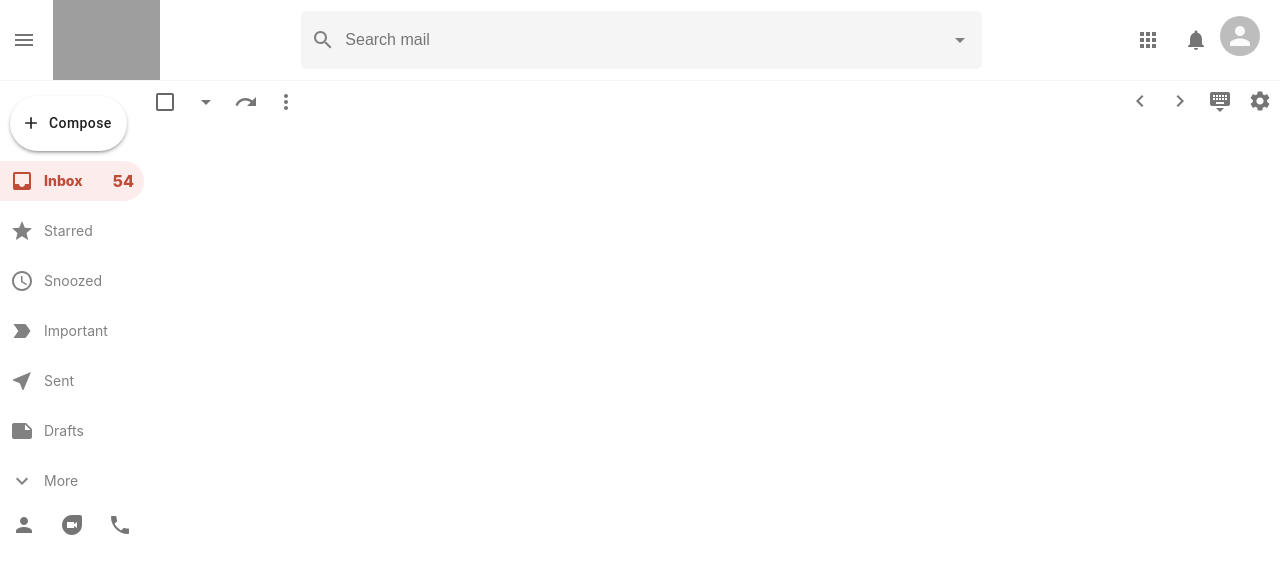
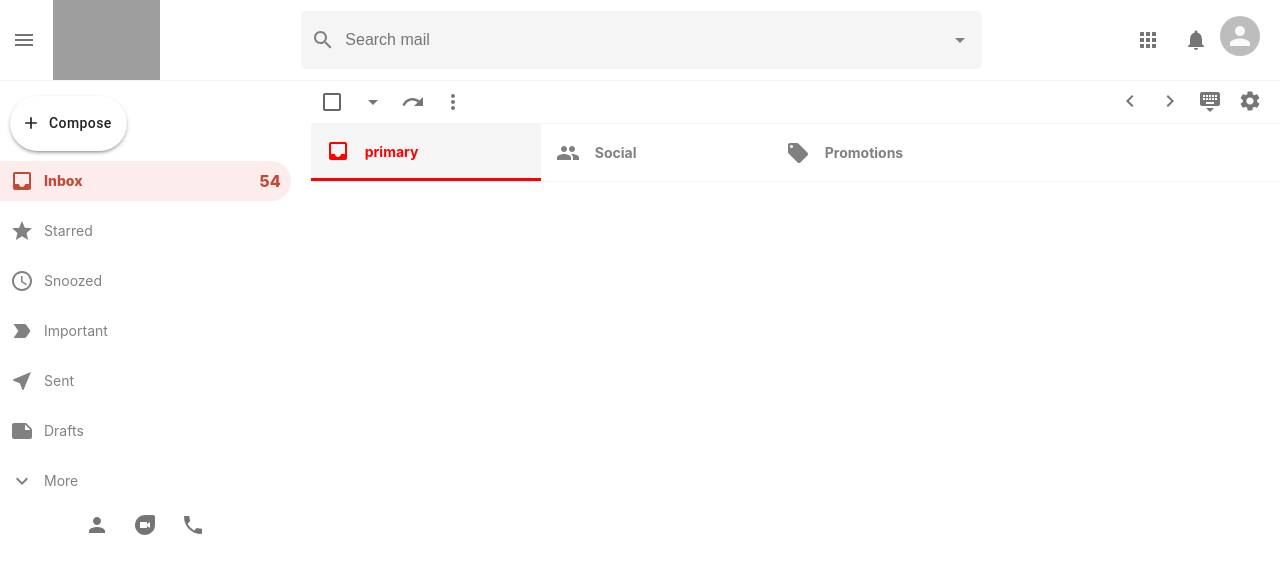
Before and after one commit to tabufx50/gmail-clone, a React (Create React App) app: page / in a window 1280 px wide. Shown: the top 574 px of the page. Built offline with nearby package versions, Linux system fonts and the light colour scheme; grey boxes are pictures that could not be loaded.

Commit message:
added inside top email section

```diff
--- a/src/EmailList.css
+++ b/src/EmailList.css
@@ -3,6 +3,21 @@
   overflow: scroll;
 }
 .emailList__settings {
+  position: sticky;
+  top: 0;
   display: flex;
   justify-content: space-between;
+  border-bottom: 1px solid whitesmoke;
+  background-color: white;
+  z-index: 999;
+  padding-right: 10px;
 }
+
+.emailList__sections {
+  position: sticky;
+  top: 0;
+  display: flex;
+  border-bottom: 1px solid whitesmoke;
+  background-color: white;
+  z-index: 999;
+}
--- a/src/EmailList.js
+++ b/src/EmailList.js
@@ -8,6 +8,10 @@
 import ChevronRightIcon from '@mui/icons-material/ChevronRight';
 import KeyboardHideIcon from '@mui/icons-material/KeyboardHide';
 import SettingsIcon from '@mui/icons-material/Settings';
+import Section from './Section';
+import InboxIcon from '@mui/icons-material/Inbox';
+import PeopleIcon from '@mui/icons-material/People';
+import LocalOfferIcon from '@mui/icons-material/LocalOffer';
 
 function EmailList() {
   return <div className='emailList'>
@@ -37,8 +41,13 @@
             <IconButton>
                 <SettingsIcon />
             </IconButton>
+          </div>
+      </div>
 
-          </div>
+      <div className='emailList__sections'>
+          <Section Icon={InboxIcon} title='primary' color='red' selected />
+          <Section Icon={PeopleIcon} title='Social' color='#1A73E8' />
+          <Section Icon={LocalOfferIcon} title='Promotions' color='green' />
       </div>
   </div>;
 }
--- /dev/null
+++ b/src/Section.js
@@ -0,0 +1,17 @@
+import React from 'react';
+import './Sections.css'
+
+function Section({ Icon, title, color, selected }) {
+  return <div className={`section ${selected && 'section--selected'}`}
+  style={{
+      borderBottom: `3px solid ${color}`,
+      color: `${selected && color}`,
+  }}
+  >
+  <Icon />
+  <h4>{title} </h4>
+
+  </div>;
+}
+
+export default Section;
--- /dev/null
+++ b/src/Sections.css
@@ -0,0 +1,23 @@
+.section {
+  display: flex;
+  align-items: center;
+  border-bottom-width: 15px;
+  padding: 15px;
+  min-width: 200px;
+  cursor: pointer;
+  color: grey;
+  border-width: 0 !important;
+}
+
+.section--selected {
+  background-color: whitesmoke;
+  border-width: 3px !important;
+}
+.section:hover {
+  border-width: 3px !important;
+  background-color: whitesmoke;
+}
+.section > h4 {
+  font-size: 14px;
+  margin-left: 15px;
+}
--- a/src/Sidebar.css
+++ b/src/Sidebar.css
@@ -1,3 +1,9 @@
+.sidebar {
+  flex: 0.3;
+  max-width: 300px;
+  padding-right: 20px;
+}
+
 .sidebar__compose {
   margin-top: 15px !important;
   margin-left: 10px !important;
```
